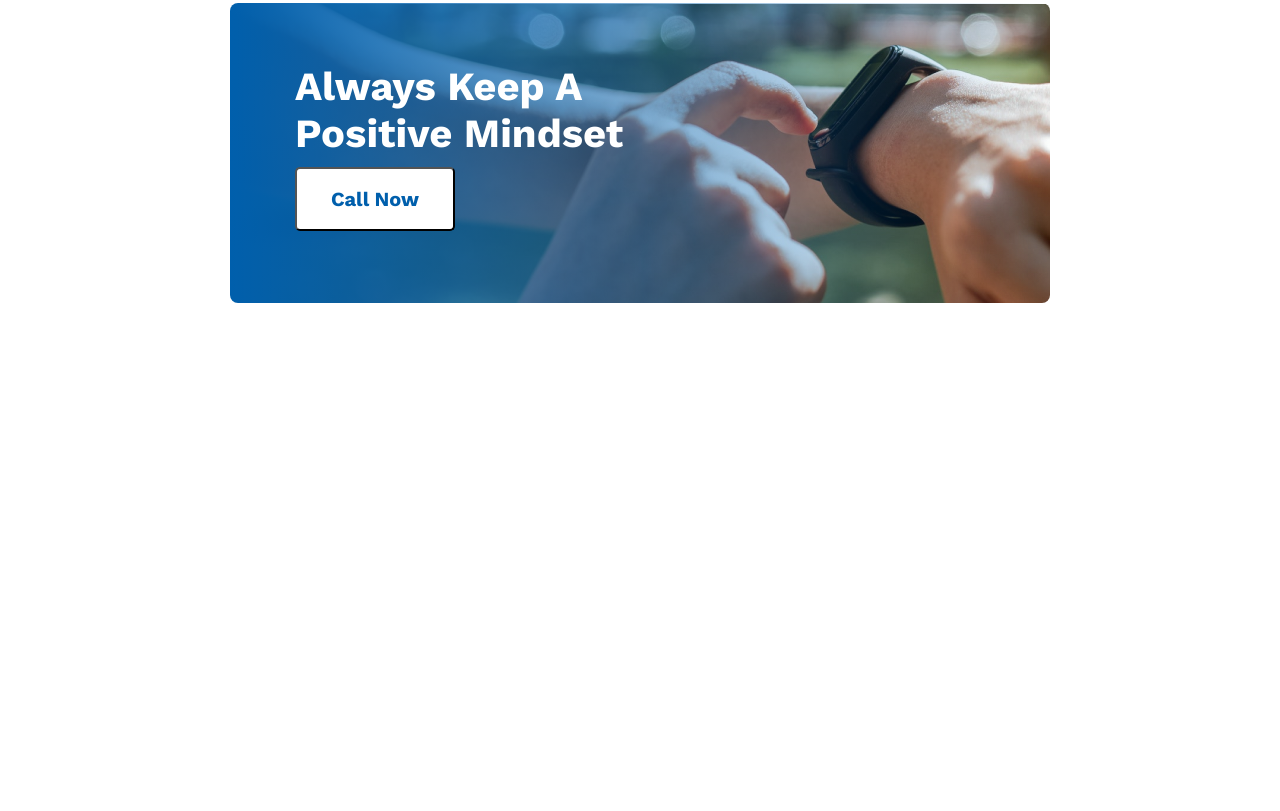
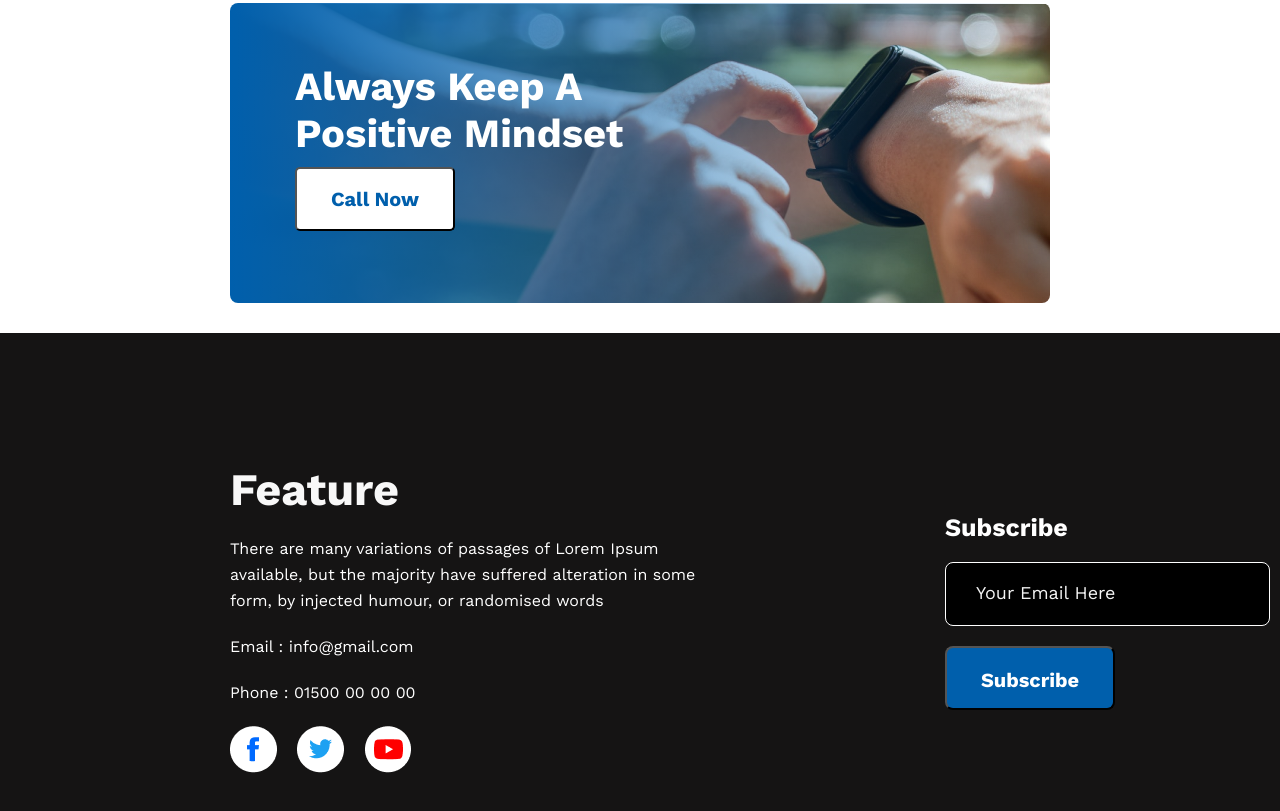
Before and after one commit to Arif-Islam21/new-year-project, a plain HTML site: page index.html in a window 1280 px wide. Shown: the part 2190-3001 px from the top of the page. Before the commit the page ends 2523 px from the top, so only its background shows below. Drawn offline with nearby package versions, Linux system fonts and the light colour scheme.

Commit message:
however project is done

```diff
--- a/index.html
+++ b/index.html
@@ -64,7 +64,22 @@
         </section>
     </main>
     <footer>
-
+        <div class="feature">
+            <h2 class="feature-title">Feature</h2>
+            <p>There are many variations of passages of Lorem Ipsum available, but the majority have suffered alteration in some form, by injected humour, or randomised words</p>
+            <p>Email : info@gmail.com</p>
+            <p>Phone : 01500 00 00 00</p>
+            <div class="footer-icons">
+                <img src="images/icons/fb.png" alt="fb icon">
+                <img src="images/icons/twitter.png" alt="twitter icon">
+                <img src="images/icons/youtube.png" alt="you tube icon">
+            </div>
+        </div>
+        <div class="subscribe">
+            <h4>Subscribe</h4>
+            <input type="email" name="email" id="email" placeholder="Your Email Here">
+            <button class="subscribe-btn">Subscribe</button>
+        </div>
     </footer>
 </body>
 </html>
--- a/style.css
+++ b/style.css
@@ -136,3 +136,56 @@ ul li:before {
   font-weight: 600;
   margin: 10px 0 0 65px;
 }
+
+/* footer section starting */
+footer {
+  background: #151414;
+  padding: 130px 230px;
+  display: flex;
+}
+.feature-title {
+  color: #f8f8f8;
+  font-size: 45px;
+  font-weight: 700;
+}
+footer p {
+  color: #fff;
+  font-size: 16px;
+  font-weight: 400;
+  line-height: 26px;
+  width: 485px;
+  margin: 20px 0;
+}
+.footer-icons img {
+  margin-right: 15px;
+}
+.subscribe {
+  color: #fff;
+  font-size: 25px;
+  font-weight: 600;
+  padding: 50px 230px;
+}
+.subscribe input {
+  width: 325px;
+  height: 64px;
+  border-radius: 8px;
+  border: 1px solid #fff;
+  background-color: black;
+  margin: 20px 0;
+}
+.subscribe input::placeholder {
+  color: #f3f3f3;
+  font-size: 18px;
+  padding-left: 30px;
+}
+.subscribe-btn {
+  width: 170.106px;
+  height: 64px;
+  display: grid;
+  border-radius: 8px;
+  background: #005fac;
+  color: #fff;
+  font-size: 20px;
+  font-weight: 600;
+  padding-top: 20px;
+}
```
